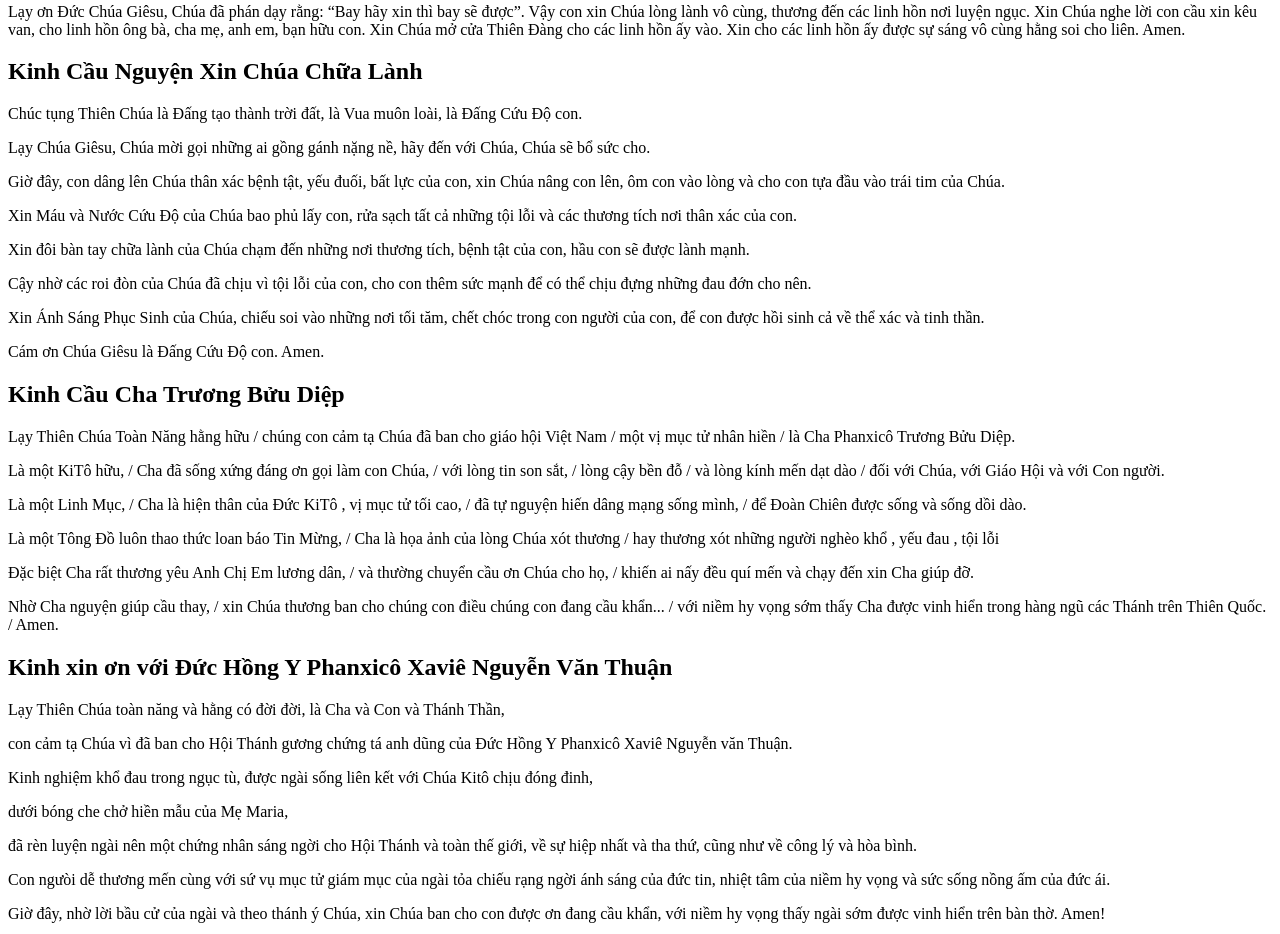
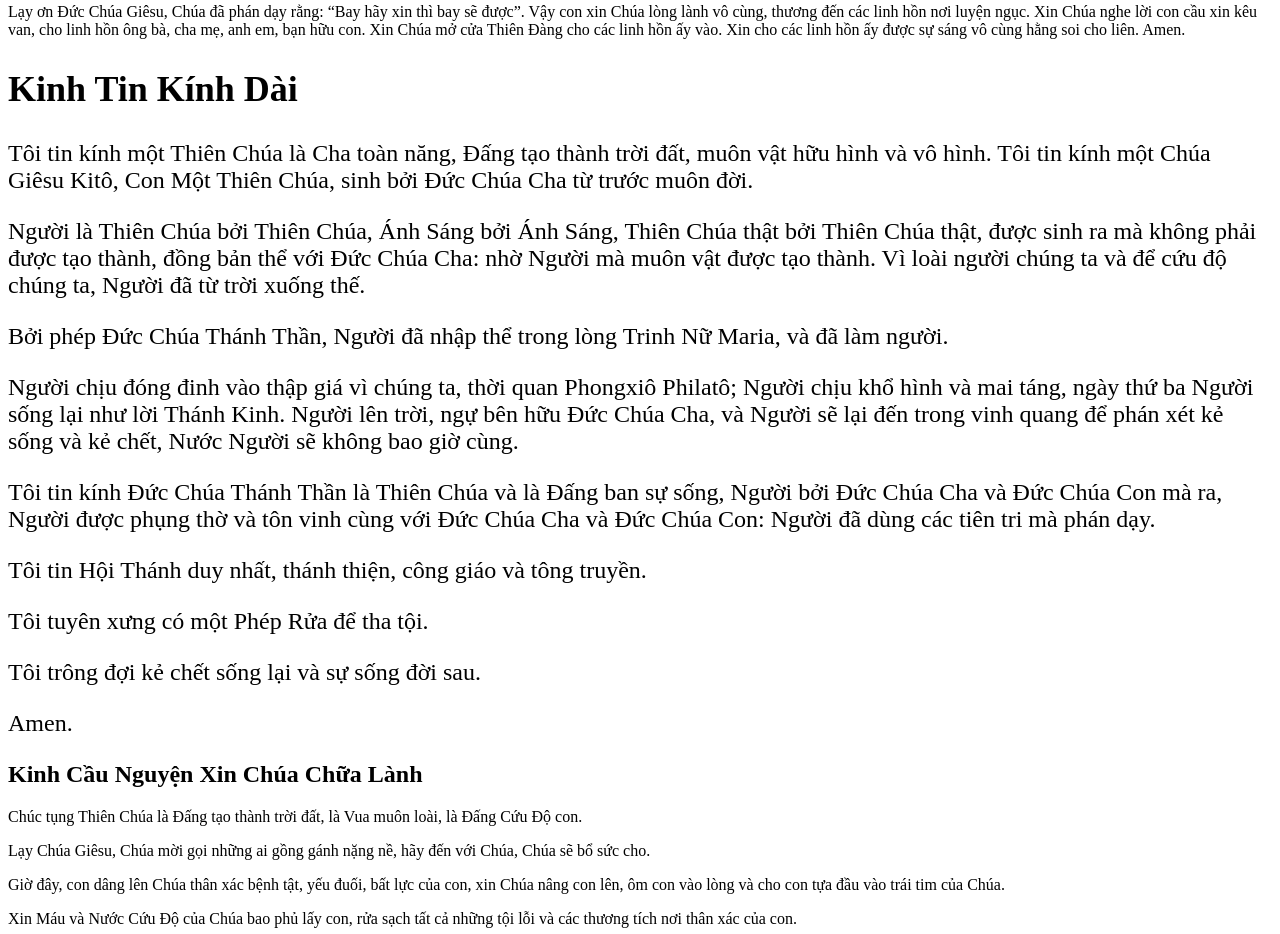
Before and after one commit to kaizday/kaizday.github.io, a plain HTML site: page index.html in a window 1280 px wide. Shown: the part 2990-3924 px from the top of the page. Drawn offline with nearby package versions, Linux system fonts and the light colour scheme.

Commit message:
Update index.html

```diff
--- a/index.html
+++ b/index.html
@@ -383,6 +383,19 @@ xin Mẹ nhận lời con khấn nguyện. </p> <p>Amen.</p>
     <p>Lạy ơn Đức Chúa Giêsu, Chúa đã phán dạy rằng: “Bay hãy xin thì bay sẽ được”. Vậy con xin Chúa lòng lành vô cùng, thương đến các linh hồn nơi luyện ngục. Xin Chúa nghe lời con cầu xin kêu van, cho linh hồn ông bà, cha mẹ, anh em, bạn hữu con. Xin Chúa mở cửa Thiên Đàng cho các linh hồn ấy vào. Xin cho các linh hồn ấy được sự sáng vô cùng hằng soi cho liên. Amen.</p>
   </div>
 
+<div style="font-size: 1.5em">
+ <h2>Kinh Tin Kính Dài</h2>
+ <p>Tôi tin kính một Thiên Chúa là Cha toàn năng, Đấng tạo thành trời đất, muôn vật hữu hình và vô hình. Tôi tin kính một Chúa Giêsu Kitô, Con Một Thiên Chúa, sinh bởi Ðức Chúa Cha từ trước muôn đời.</p>
+ <p>Người là Thiên Chúa bởi Thiên Chúa, Ánh Sáng bởi Ánh Sáng, Thiên Chúa thật bởi Thiên Chúa thật, được sinh ra mà không phải được tạo thành, đồng bản thể với Ðức Chúa Cha: nhờ Người mà muôn vật được tạo thành. Vì loài người chúng ta và để cứu độ chúng ta, Người đã từ trời xuống thế.</p>
+ <p>Bởi phép Ðức Chúa Thánh Thần, Người đã nhập thể trong lòng Trinh Nữ Maria, và đã làm người.</p>
+ <p>Người chịu đóng đinh vào thập giá vì chúng ta, thời quan Phongxiô Philatô; Người chịu khổ hình và mai táng, ngày thứ ba Người sống lại như lời Thánh Kinh. Người lên trời, ngự bên hữu Ðức Chúa Cha, và Người sẽ lại đến trong vinh quang để phán xét kẻ sống và kẻ chết, Nước Người sẽ không bao giờ cùng.</p>
+ <p>Tôi tin kính Ðức Chúa Thánh Thần là Thiên Chúa và là Ðấng ban sự sống, Người bởi Ðức Chúa Cha và Ðức Chúa Con mà ra, Người được phụng thờ và tôn vinh cùng với Ðức Chúa Cha và Ðức Chúa Con: Người đã dùng các tiên tri mà phán dạy.</p>
+ <p>Tôi tin Hội Thánh duy nhất, thánh thiện, công giáo và tông truyền.</p>
+ <p>Tôi tuyên xưng có một Phép Rửa để tha tội.</p>
+ <p>Tôi trông đợi kẻ chết sống lại và sự sống đời sau.</p>
+ <p>Amen.</p>
+</div>
+
 <div>
 <h2>Kinh Cầu Nguyện Xin Chúa Chữa Lành</h2>
 <p>Chúc tụng Thiên Chúa là Đấng tạo thành trời đất, là Vua muôn loài, là Đấng Cứu Độ con.</p>
@@ -434,5 +447,6 @@ xin Mẹ nhận lời con khấn nguyện. </p> <p>Amen.</p>
 <p>và xin bảo vệ chúng con khỏi mọi sự dữ. Amen.</p>
 </div>
 
+
 </body>
 </html>
```
